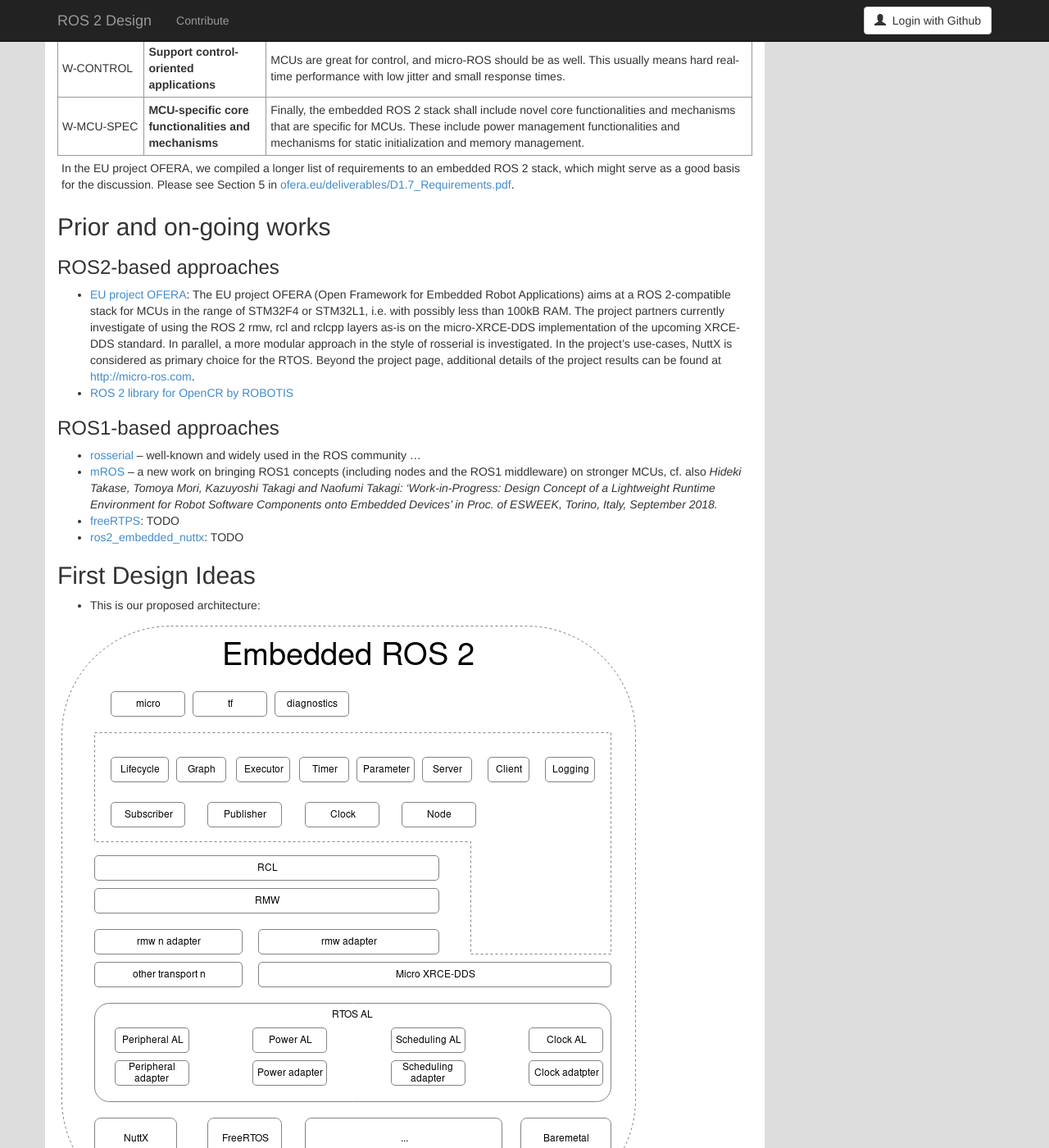
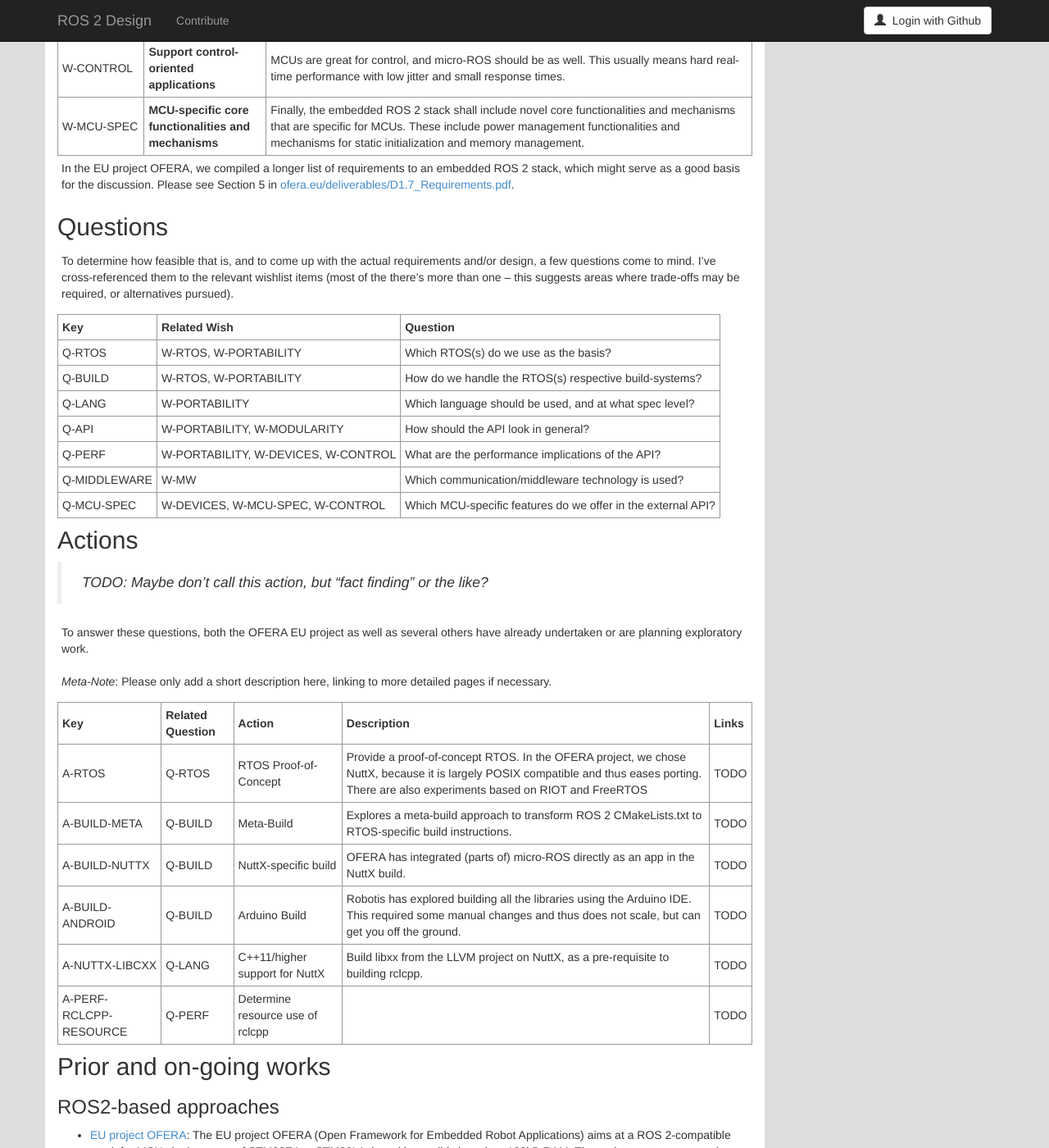
Before and after one commit to ros2/design, a Jekyll site: the page built from articles/embedded.md, in a window 1280 px wide and 1400 px high, scrolled down 1011 px. Shown: the whole window at 82% size. Built offline with Jekyll 4.4.1, drawn with Linux system fonts in a browser that asks for light colours; nearby versions of some CDN libraries.

Commit message:
initial questions and actions

```diff
--- a/articles/embedded.md
+++ b/articles/embedded.md
@@ -38,6 +38,37 @@
 
 In the EU project OFERA, we compiled a longer list of requirements to an embedded ROS 2 stack, which might serve as a good basis for the discussion. Please see Section 5 in [ofera.eu/deliverables/D1.7_Requirements.pdf](http://ofera.eu/deliverables/D1.7_Requirements.pdf).
 
+## Questions
+
+To determine how feasible that is, and to come up with the actual requirements and/or design, a few questions come to mind. I've cross-referenced them to the relevant wishlist items (most of the there's more than one -- this suggests areas where trade-offs may be required, or alternatives pursued).
+
+| Key | Related Wish | Question |
+|-----|-------------|----------|
+| Q-RTOS | W-RTOS, W-PORTABILITY | Which RTOS(s) do we use as the basis? |
+| Q-BUILD | W-RTOS, W-PORTABILITY | How do we handle the RTOS(s) respective build-systems? |
+| Q-LANG | W-PORTABILITY | Which language should be used, and at what spec level? |
+| Q-API | W-PORTABILITY, W-MODULARITY | How should the API look in general?|
+| Q-PERF | W-PORTABILITY, W-DEVICES, W-CONTROL | What are the performance implications of the API?|
+| Q-MIDDLEWARE | W-MW | Which communication/middleware technology is used?|
+| Q-MCU-SPEC | W-DEVICES, W-MCU-SPEC, W-CONTROL | Which MCU-specific features do we offer in the external API?|
+
+## Actions
+
+> *TODO: Maybe don't call this action, but "fact finding" or the like?*
+
+To answer these questions, both the OFERA EU project as well as several others have already undertaken or are planning exploratory work.
+
+*Meta-Note*: Please only add a short description here, linking to more detailed pages if necessary.
+
+| Key | Related Question | Action | Description | Links |
+|-----|------------------|--------|-------------|-------|
+| A-RTOS | Q-RTOS | RTOS Proof-of-Concept | Provide a proof-of-concept RTOS. In the OFERA project, we chose NuttX, because it is largely POSIX compatible and thus eases porting. There are also experiments based on RIOT and FreeRTOS | TODO |
+| A-BUILD-META | Q-BUILD | Meta-Build | Explores a meta-build approach to transform ROS 2 CMakeLists.txt to RTOS-specific build instructions. | TODO |
+| A-BUILD-NUTTX | Q-BUILD | NuttX-specific build | OFERA has integrated (parts of) micro-ROS directly as an app in the NuttX build. |TODO |
+| A-BUILD-ANDROID | Q-BUILD | Arduino Build | Robotis has explored building all the libraries using the Arduino IDE. This required some manual changes and thus does not scale, but can get you off the ground. | TODO |
+| A-NUTTX-LIBCXX | Q-LANG | C++11/higher support for NuttX | Build libxx from the LLVM project on NuttX, as a pre-requisite to building rclcpp. | TODO |
+| A-PERF-RCLCPP-RESOURCE | Q-PERF | Determine resource use of rclcpp | |  TODO |
+
 
 ## Prior and on-going works
 
```
